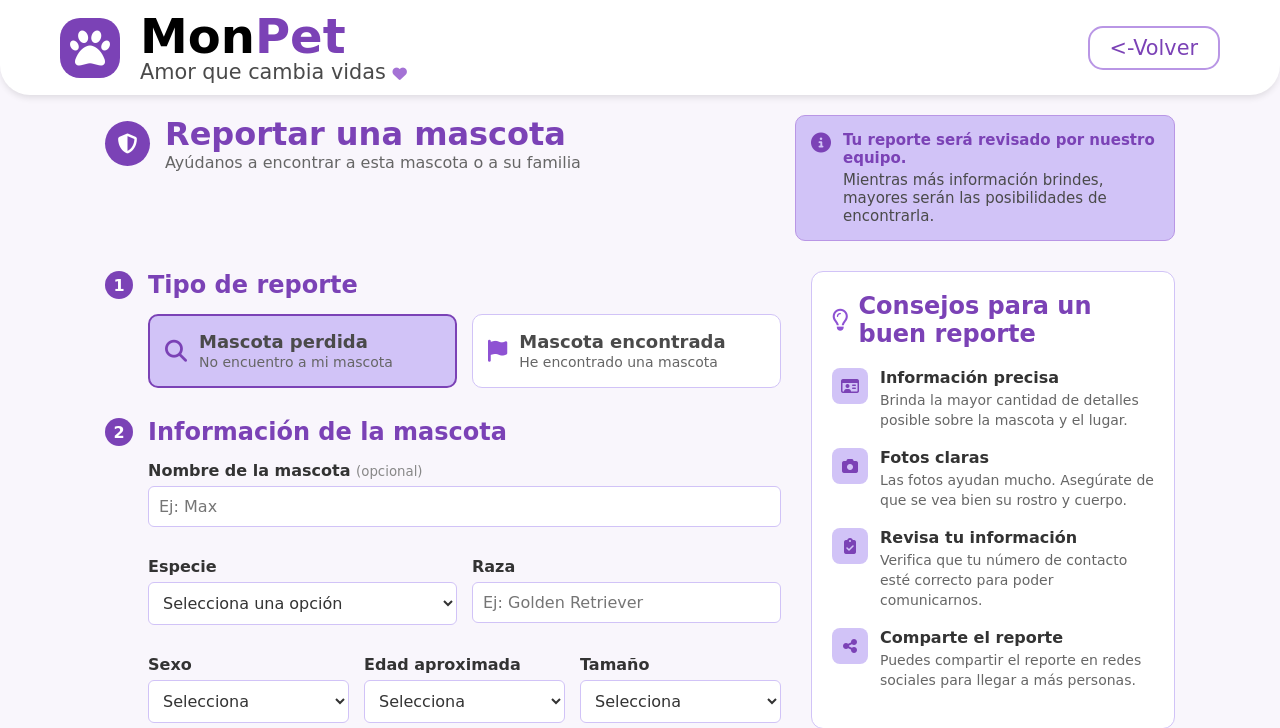
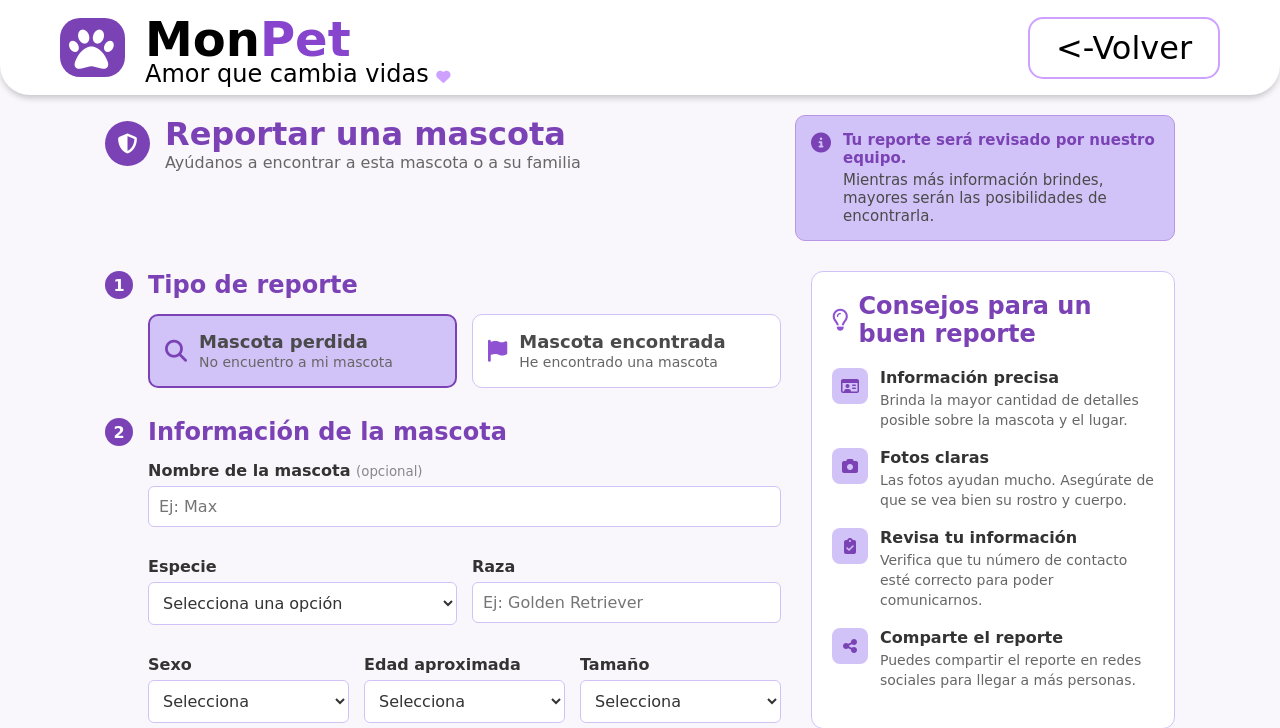
Before and after one commit to Julian2108-1/MonPet, a PHP site: page /paginas/crear_reporte.html in a window 1280 px wide. Shown: the top 728 px of the page. Run offline with PHP 8.4, Linux system fonts and the light colour scheme; some web fonts are replaced.

Commit message:
Version_Revisada 1.1.3

```diff
--- a/css/reporte.css
+++ b/css/reporte.css
@@ -6,111 +6,131 @@
     margin: 0;
     padding: 0;
 }
-
 body {
     background-color: #F9F6FC;
     color: #4a4a4a;
 }
-
 .contenedor {
     width: 90%;
     max-width: 1100px;
     margin: 20px auto;
     padding: 0 15px;
 }
-
 header {
     display: flex;
     justify-content: space-between;
     align-items: center;
     height: 95px;
-    background-color: #ffffff;
     border-bottom-left-radius: 30px;
     border-bottom-right-radius: 30px;
-    box-shadow: 0 4px 6px -1px rgba(0, 0, 0, 0.1);
-    padding: 0 60px;
+    box-shadow: 0 4px 6px -1px rgba(0, 0, 0, 0.2);
+    background: #fff;
 }
-
 .contenedor-logo {
     display: flex;
+    flex-direction: row;
     align-items: center;
-    gap: 20px;
+    height: 90%;
+    margin-left: 60px;
 }
-
+.contenedor-logo a {
+    text-decoration: none;
+    color: #fff;
+}
 .contenedor-logo .icono-logo {
-    font-size: 2.5rem;
-    color: #ffffff;
-    height: 60px;
-    width: 60px;
+    font-size: 2.8rem;
+    color: #fff;
+    height: 80%;
+    width: 65px;
     border-radius: 20px;
-    background-color: #7B42B6;
-    display: flex;
-    align-items: center;
-    justify-content: center;
+    background: #7B42B6;
 }
-
+.contenedor-logo .icono-logo i {
+    padding-top: 10px;
+    padding-left: 9px;
+}
+.contenedor-logo .texto-logo {
+    margin-left: 20px;
+}
 .contenedor-logo .texto-logo h1 {
     font-size: 3rem;
-    line-height: 1;
+    padding: 0;
 }
-
-.texto-titulo-1 {
+.contenedor-logo .texto-logo .texto-titulo-1 {
     color: #000000;
 }
+.contenedor-logo .texto-logo .texto-titulo-2 {
+    color: #8645cc;
+}
+.contenedor-logo .texto-logo .slogan-banner {
+    color: #000000;
+    font-size: 1.5rem;
+    line-height: 0.9rem;
+}
+.contenedor-logo .texto-logo .slogan-banner i{
+    font-size: 0.89rem;
+    color: #cea0ff;
+}
+.links-navegacion ul {
+    display: flex;
+    flex-direction: row;
+    justify-content: space-around;
+    list-style: none;
+    gap: 60px;
+    margin: 0;
+    padding: 0;
+    align-items: center;
+}
+.links-navegacion a {
+    text-decoration: none;
+    color: #333;
+    height: 100%;
+    font-size: 2rem;
+}
+.links-navegacion li:hover{
+    border-bottom: 2px solid #8E52D3;
 
-.texto-titulo-2 {
-    color: #7B42B6;
 }
-
-.slogan-banner {
-    font-size: 1.3rem;
-}
-
-.slogan-banner i {
-    font-size: 0.9rem;
-    color: #A472D5;
-}
-
+.links-navegacion a:hover {
+    color: #8E52D3;
+ }
 .accion-navegacion {
     display: flex;
-    gap: 15px;
-}
-
-.boton-secundario {
-    border: 2px solid #B996E5;
+    justify-content: space-evenly;
+    align-items: center;
+    width: 15%;
+    margin-right: 60px;
+    gap: 20px;
+ }
+ .accion-navegacion .boton-secundario {
+    border: 2px solid #cea0ff;
     border-radius: 15px;
     text-align: center;
-    padding: 8px 20px;
-    color: #7B42B6;
+    width: 200px;
+    padding: 10px;
+    color: #000;
     text-decoration: none;
-    font-size: 1.3rem;
-    transition: all 0.2s ease;
-}
-
-.boton-secundario-reg {
+    font-size: 2rem;
+ }
+.accion-navegacion .boton-secundario-reg {
     border-radius: 15px;
     text-align: center;
-    padding: 8px 20px;
-    color: #ffffff;
+    width: 200px;
+    padding: 10px;
+    color: #fff;
     text-decoration: none;
-    font-size: 1.3rem;
-    background-color: #7B42B6;
-    border: 2px solid #7B42B6;
-    transition: all 0.2s ease;
+    font-size: 2rem;
+    background: #8645cc;
+    border: 2px solid #8645cc;
 }
-
-.boton-secundario:hover {
-    background-color: #8E52D3;
-    color: #ffffff;
-    border-color: #8E52D3;
+.accion-navegacion .boton-secundario:hover {
+    background: #6d24ba;
+    color: #fff;
+    border: none;
 }
-
-.boton-secundario-reg:hover {
-    background-color: #8E52D3;
-    border-color: #8E52D3;
+.accion-navegacion .boton-secundario-reg:hover {
+    background: #6d24ba;
 }
-
-
 .encabezado-pagina {
     display: flex;
     justify-content: space-between;
--- a/paginas/configuracion.html
+++ b/paginas/configuracion.html
@@ -16,19 +16,21 @@
     <!-- HEADER PRINCIPAL -->
     <header>
         <div class="contenedor-logo">
+            <a href="../index.html">
             <div class="icono-logo">
                 <i class="fa-solid fa-paw"></i>
             </div>
             <div class="texto-logo">
                 <h1><span class="texto-titulo-1">Mon</span><span class="texto-titulo-2">Pet</span></h1>
                 <p class="slogan-banner">Amor que cambia vidas <i class="fa-solid fa-heart"></i></p>
+                </a>
             </div>
         </div>
         <nav class="links-navegacion">
             <ul>
-                <li><a href="#">Inicio</a></li>
+                <li><a href="../index.html">Inicio</a></li>
                 <li><a href="#">Adopción</a></li>
-                <li><a href="#">Reportes</a></li>
+                <li><a href="reportes_comunidad.html">Reportes</a></li>
                 <li><a href="#">Refugios</a></li>
                 <li><a href="#">Jornadas</a></li>
                 <li><a href="#">Nosotros</a></li>
--- a/paginas/crear_reporte.html
+++ b/paginas/crear_reporte.html
@@ -10,12 +10,14 @@
 <body>
     <header>
         <div class="contenedor-logo">
+            <a href="../index.html">
             <div class="icono-logo">
                 <i class="fa-solid fa-paw"></i>
             </div>
             <div class="texto-logo">
                 <h1><span class="texto-titulo-1">Mon</span><span class="texto-titulo-2">Pet</span></h1>
                 <p class="slogan-banner">Amor que cambia vidas <i class="fa-solid fa-heart"></i></p>
+                </a>
             </div>
         </div>
         <div class="accion-navegacion">
--- a/paginas/informacion_mascota.html
+++ b/paginas/informacion_mascota.html
@@ -15,7 +15,7 @@
 <body>
     <header class="barra-superior">
         <div class="contenedor-barra">
-            <a href="index.html" class="contenedor-logo">
+            <a href="../index.html" class="contenedor-logo">
                 <div class="icono-logo">
                     <i class="fa-solid fa-paw"></i>
                 </div>
```
Also changed, not shown: paginas/detalle_solicitud.html (+32 -16 lines), paginas/mis_solicitudes.html (+21 -11 lines).
